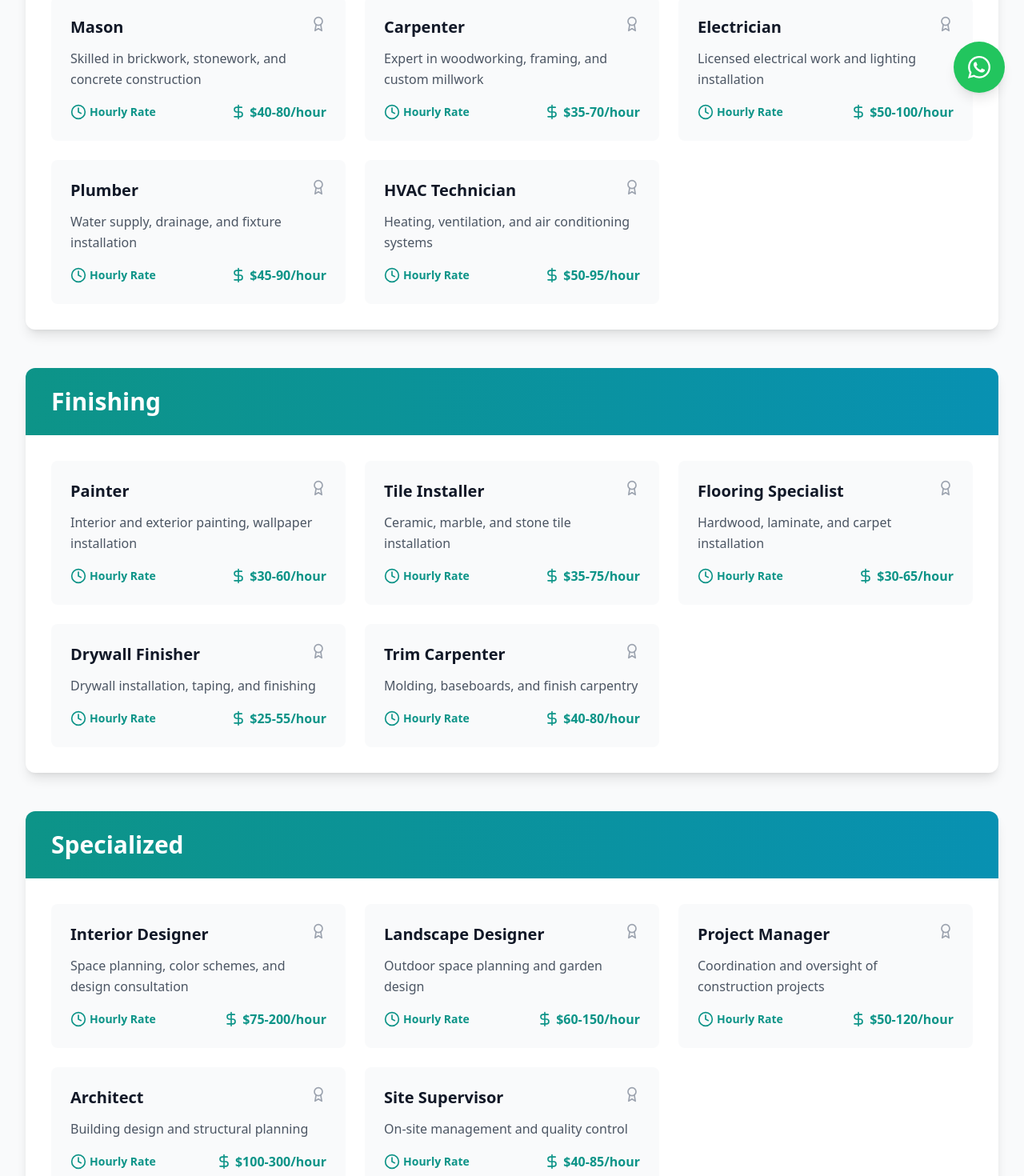
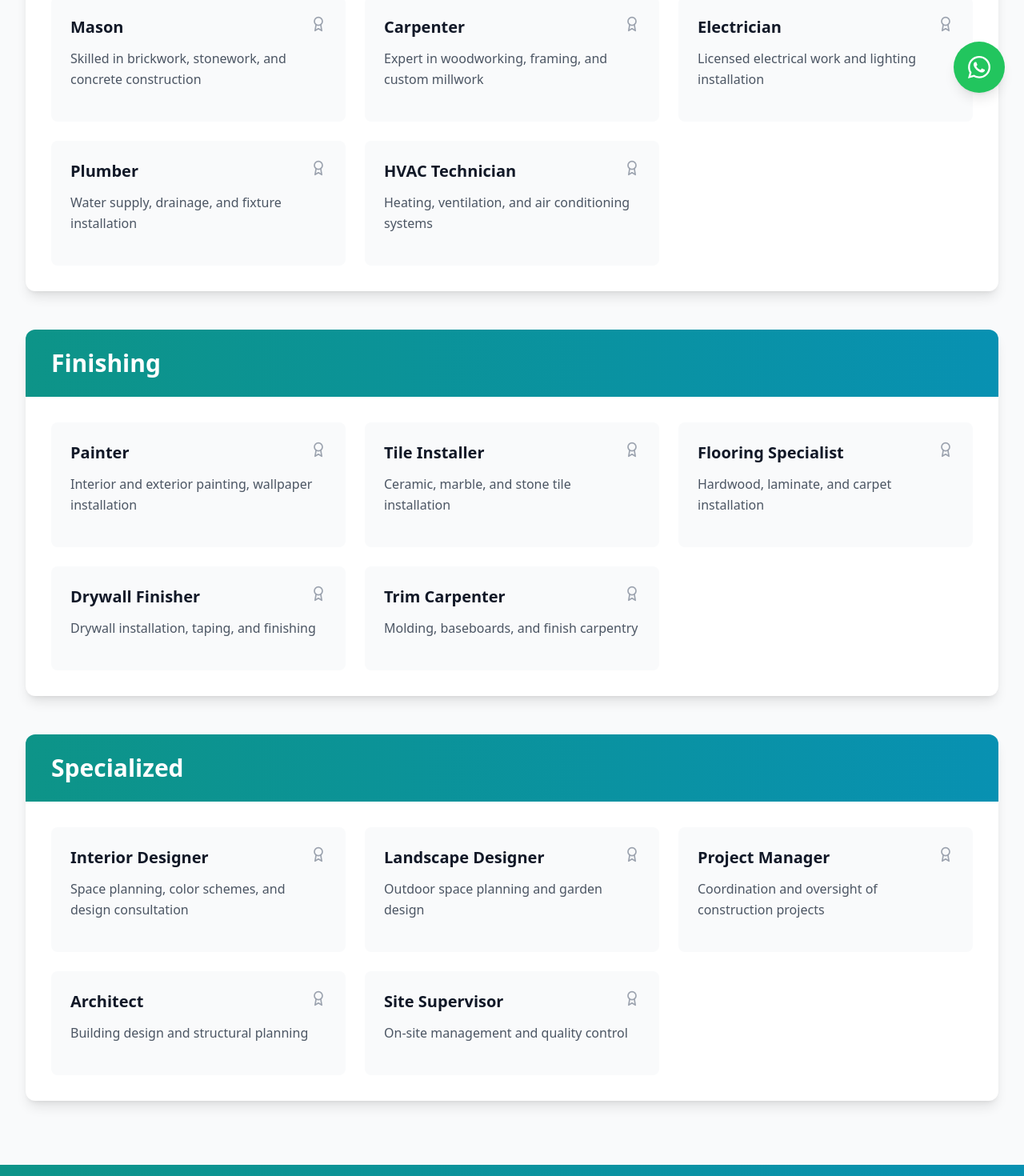
Before and after one commit to fidayws/DecorPlus, a React (Vite) app: page /labor in a window 1280 px wide. Shown: the part 660-2130 px from the top of the page at 80% size. Built offline with nearby package versions, Linux system fonts and the light colour scheme.

Commit message:
updated prices

```diff
--- a/src/components/ImageGallery.jsx
+++ b/src/components/ImageGallery.jsx
@@ -91,7 +91,7 @@ export default function ImageGallery({
               )}
               {image.price && (
                 <div className="flex items-center text-amber-600 font-semibold">
-                  <DollarSign className="h-4 w-4" />
+
                   <span>{image.price.toLocaleString()}</span>
                 </div>
               )}
@@ -142,7 +142,7 @@ export default function ImageGallery({
               )}
               {lightboxImage.price && (
                 <div className="flex items-center text-amber-400 font-semibold mt-2">
-                  <DollarSign className="h-5 w-5" />
+                  {/* <DollarSign className="h-5 w-5" /> */}
                   <span className="text-lg">{lightboxImage.price.toLocaleString()}</span>
                 </div>
               )}
--- a/src/contexts/AppContext.jsx
+++ b/src/contexts/AppContext.jsx
@@ -36,7 +36,7 @@ const initialImages = [
     description: 'Contemporary home living space with clean lines',
     categoryId: '1',
     featured: true,
-    price: 2500
+    // price: 2500
   },
   {
     id: '2',
@@ -45,7 +45,7 @@ const initialImages = [
     description: 'High-end home kitchen with premium finishes',
     categoryId: '2',
     featured: true,
-    price: 4500
+    // price: 4500
   },
   {
     id: '3',
@@ -54,7 +54,7 @@ const initialImages = [
     description: 'Warm and inviting home bedroom design',
     categoryId: '3',
     featured: true,
-    price: 1800
+    // price: 1800
   },
 
   // Hotel Images
@@ -65,7 +65,7 @@ const initialImages = [
     description: 'Luxurious hotel lobby with marble finishes',
     categoryId: '8',
     featured: true,
-    price: 15000
+    // price: 15000
   },
   {
     id: '5',
@@ -73,7 +73,7 @@ const initialImages = [
     title: 'Hotel Suite Interior',
     description: 'Elegant hotel room with modern amenities',
     categoryId: '9',
-    price: 8000
+    // price: 8000
   },
 
   // Office Images
@@ -84,7 +84,7 @@ const initialImages = [
     description: 'Open plan office with contemporary design',
     categoryId: '13',
     featured: true,
-    price: 12000
+    // price: 12000
   },
 ];
 
@@ -93,44 +93,44 @@ const materials = [
     id: '1',
     category: 'Flooring',
     items: [
-      { name: 'Marble', description: 'Premium natural stone flooring with elegant veining patterns', priceRange: '$50-150/sq ft' },
-      { name: 'Hardwood', description: 'Solid wood flooring in oak, maple, cherry varieties', priceRange: '$30-80/sq ft' },
-      { name: 'Ceramic Tiles', description: 'Durable and water-resistant ceramic floor tiles', priceRange: '$15-40/sq ft' },
-      { name: 'Vinyl Planks', description: 'Modern luxury vinyl planks with wood-look finish', priceRange: '$20-60/sq ft' },
-      { name: 'Natural Stone', description: 'Granite, limestone, and travertine natural stone', priceRange: '$40-120/sq ft' }
+      { name: 'Marble', description: 'Premium natural stone flooring with elegant veining patterns', priceRange: '₹50-150/sq ft' },
+      { name: 'Hardwood', description: 'Solid wood flooring in oak, maple, cherry varieties', priceRange: '₹30-80/sq ft' },
+      { name: 'Ceramic Tiles', description: 'Durable and water-resistant ceramic floor tiles', priceRange: '₹15-40/sq ft' },
+      { name: 'Vinyl Planks', description: 'Modern luxury vinyl planks with wood-look finish', priceRange: '₹20-60/sq ft' },
+      { name: 'Natural Stone', description: 'Granite, limestone, and travertine natural stone', priceRange: '₹40-120/sq ft' }
     ]
   },
   {
     id: '2',
     category: 'Wall Materials',
     items: [
-      { name: 'Paint', description: 'Premium interior and exterior paints in various finishes', priceRange: '$25-60/gallon' },
-      { name: 'Wallpaper', description: 'Designer wallpapers including textured and printed options', priceRange: '$30-150/roll' },
-      { name: 'Wood Paneling', description: 'Solid wood and engineered wood wall paneling', priceRange: '$40-100/sq ft' },
-      { name: 'Stone Veneer', description: 'Natural and manufactured stone wall cladding', priceRange: '$35-80/sq ft' },
-      { name: 'Brick', description: 'Traditional and modern brick wall treatments', priceRange: '$25-70/sq ft' }
+      { name: 'Paint', description: 'Premium interior and exterior paints in various finishes', priceRange: '₹25-60/gallon' },
+      { name: 'Wallpaper', description: 'Designer wallpapers including textured and printed options', priceRange: '₹30-150/roll' },
+      { name: 'Wood Paneling', description: 'Solid wood and engineered wood wall paneling', priceRange: '₹40-100/sq ft' },
+      { name: 'Stone Veneer', description: 'Natural and manufactured stone wall cladding', priceRange: '₹35-80/sq ft' },
+      { name: 'Brick', description: 'Traditional and modern brick wall treatments', priceRange: '₹25-70/sq ft' }
     ]
   },
   {
     id: '3',
     category: 'Ceiling Materials',
     items: [
-      { name: 'Gypsum Board', description: 'Standard drywall for smooth ceiling finishes', priceRange: '$15-30/sq ft' },
-      { name: 'Suspended Ceiling', description: 'Drop ceiling systems with acoustic tiles', priceRange: '$20-50/sq ft' },
-      { name: 'Wood Beams', description: 'Exposed wooden beams for rustic or modern looks', priceRange: '$60-200/linear ft' },
-      { name: 'Coffered Ceiling', description: 'Decorative recessed ceiling panels', priceRange: '$80-300/sq ft' },
-      { name: 'Stretch Ceiling', description: 'Modern PVC stretch ceiling systems', priceRange: '$40-100/sq ft' }
+      { name: 'Gypsum Board', description: 'Standard drywall for smooth ceiling finishes', priceRange: '₹15-30/sq ft' },
+      { name: 'Suspended Ceiling', description: 'Drop ceiling systems with acoustic tiles', priceRange: '₹20-50/sq ft' },
+      { name: 'Wood Beams', description: 'Exposed wooden beams for rustic or modern looks', priceRange: '₹60-200/linear ft' },
+      { name: 'Coffered Ceiling', description: 'Decorative recessed ceiling panels', priceRange: '₹80-300/sq ft' },
+      { name: 'Stretch Ceiling', description: 'Modern PVC stretch ceiling systems', priceRange: '₹40-100/sq ft' }
     ]
   },
   {
     id: '4',
     category: 'Fixtures & Hardware',
     items: [
-      { name: 'Lighting Fixtures', description: 'Chandeliers, pendant lights, and LED systems', priceRange: '$100-5000/piece' },
-      { name: 'Door Hardware', description: 'Handles, locks, hinges in various finishes', priceRange: '$50-500/set' },
-      { name: 'Window Hardware', description: 'Blinds, curtains, and window treatment systems', priceRange: '$100-800/window' },
-      { name: 'Plumbing Fixtures', description: 'Faucets, sinks, toilets, and bathroom accessories', priceRange: '$200-3000/piece' },
-      { name: 'Cabinet Hardware', description: 'Knobs, pulls, and cabinet accessories', priceRange: '$20-200/piece' }
+      { name: 'Lighting Fixtures', description: 'Chandeliers, pendant lights, and LED systems', priceRange: '₹100-5000/piece' },
+      { name: 'Door Hardware', description: 'Handles, locks, hinges in various finishes', priceRange: '₹50-500/set' },
+      { name: 'Window Hardware', description: 'Blinds, curtains, and window treatment systems', priceRange: '₹100-800/window' },
+      { name: 'Plumbing Fixtures', description: 'Faucets, sinks, toilets, and bathroom accessories', priceRange: '₹200-3000/piece' },
+      { name: 'Cabinet Hardware', description: 'Knobs, pulls, and cabinet accessories', priceRange: '₹20-200/piece' }
     ]
   }
 ];
@@ -140,33 +140,33 @@ const laborTypes = [
     id: '1',
     category: 'Construction',
     workers: [
-      { name: 'Mason', description: 'Skilled in brickwork, stonework, and concrete construction', rate: '$40-80/hour' },
-      { name: 'Carpenter', description: 'Expert in woodworking, framing, and custom millwork', rate: '$35-70/hour' },
-      { name: 'Electrician', description: 'Licensed electrical work and lighting installation', rate: '$50-100/hour' },
-      { name: 'Plumber', description: 'Water supply, drainage, and fixture installation', rate: '$45-90/hour' },
-      { name: 'HVAC Technician', description: 'Heating, ventilation, and air conditioning systems', rate: '$50-95/hour' }
+      { name: 'Mason', description: 'Skilled in brickwork, stonework, and concrete construction', rate: '₹40-80/hour' },
+      { name: 'Carpenter', description: 'Expert in woodworking, framing, and custom millwork', rate: '₹35-70/hour' },
+      { name: 'Electrician', description: 'Licensed electrical work and lighting installation', rate: '₹50-100/hour' },
+      { name: 'Plumber', description: 'Water supply, drainage, and fixture installation', rate: '₹45-90/hour' },
+      { name: 'HVAC Technician', description: 'Heating, ventilation, and air conditioning systems', rate: '₹50-95/hour' }
     ]
   },
   {
     id: '2',
     category: 'Finishing',
     workers: [
-      { name: 'Painter', description: 'Interior and exterior painting, wallpaper installation', rate: '$30-60/hour' },
-      { name: 'Tile Installer', description: 'Ceramic, marble, and stone tile installation', rate: '$35-75/hour' },
-      { name: 'Flooring Specialist', description: 'Hardwood, laminate, and carpet installation', rate: '$30-65/hour' },
-      { name: 'Drywall Finisher', description: 'Drywall installation, taping, and finishing', rate: '$25-55/hour' },
-      { name: 'Trim Carpenter', description: 'Molding, baseboards, and finish carpentry', rate: '$40-80/hour' }
+      { name: 'Painter', description: 'Interior and exterior painting, wallpaper installation', rate: '₹30-60/hour' },
+      { name: 'Tile Installer', description: 'Ceramic, marble, and stone tile installation', rate: '₹35-75/hour' },
+      { name: 'Flooring Specialist', description: 'Hardwood, laminate, and carpet installation', rate: '₹30-65/hour' },
+      { name: 'Drywall Finisher', description: 'Drywall installation, taping, and finishing', rate: '₹25-55/hour' },
+      { name: 'Trim Carpenter', description: 'Molding, baseboards, and finish carpentry', rate: '₹40-80/hour' }
     ]
   },
   {
     id: '3',
     category: 'Specialized',
     workers: [
-      { name: 'Interior Designer', description: 'Space planning, color schemes, and design consultation', rate: '$75-200/hour' },
-      { name: 'Landscape Designer', description: 'Outdoor space planning and garden design', rate: '$60-150/hour' },
-      { name: 'Project Manager', description: 'Coordination and oversight of construction projects', rate: '$50-120/hour' },
-      { name: 'Architect', description: 'Building design and structural planning', rate: '$100-300/hour' },
-      { name: 'Site Supervisor', description: 'On-site management and quality control', rate: '$40-85/hour' }
+      { name: 'Interior Designer', description: 'Space planning, color schemes, and design consultation', rate: '₹75-200/hour' },
+      { name: 'Landscape Designer', description: 'Outdoor space planning and garden design', rate: '₹60-150/hour' },
+      { name: 'Project Manager', description: 'Coordination and oversight of construction projects', rate: '₹50-120/hour' },
+      { name: 'Architect', description: 'Building design and structural planning', rate: '₹100-300/hour' },
+      { name: 'Site Supervisor', description: 'On-site management and quality control', rate: '₹40-85/hour' }
     ]
   }
 ];
--- a/src/pages/Labor.jsx
+++ b/src/pages/Labor.jsx
@@ -77,12 +77,12 @@ export default function Labor() {
                         <p className="text-gray-600 mb-4 leading-relaxed">{worker.description}</p>
                         <div className="flex items-center justify-between">
                           <div className="flex items-center text-teal-600 font-semibold">
-                            <Clock className="h-5 w-5 mr-1" />
-                            <span className="text-sm">Hourly Rate</span>
+                            {/* <Clock className="h-5 w-5 mr-1" />
+                            <span className="text-sm">Hourly Rate</span> */}
                           </div>
                           <div className="flex items-center text-teal-600 font-bold">
-                            <DollarSign className="h-5 w-5 mr-1" />
-                            <span>{worker.rate}</span>
+                            {/* <DollarSign className="h-5 w-5 mr-1" /> */}
+                            {/* <span>{worker.rate}</span> */}
                           </div>
                         </div>
                       </div>
--- a/src/pages/Materials.jsx
+++ b/src/pages/Materials.jsx
@@ -76,8 +76,8 @@ export default function Materials() {
                         </div>
                         <p className="text-gray-600 mb-4 leading-relaxed">{item.description}</p>
                         <div className="flex items-center text-purple-600 font-semibold">
-                          <DollarSign className="h-5 w-5 mr-1" />
-                          <span>{item.priceRange}</span>
+                          {/* <DollarSign className="h-5 w-5 mr-1" /> */}
+                          {/* <span>{item.priceRange}</span> */}
                         </div>
                       </div>
                     ))}
```
